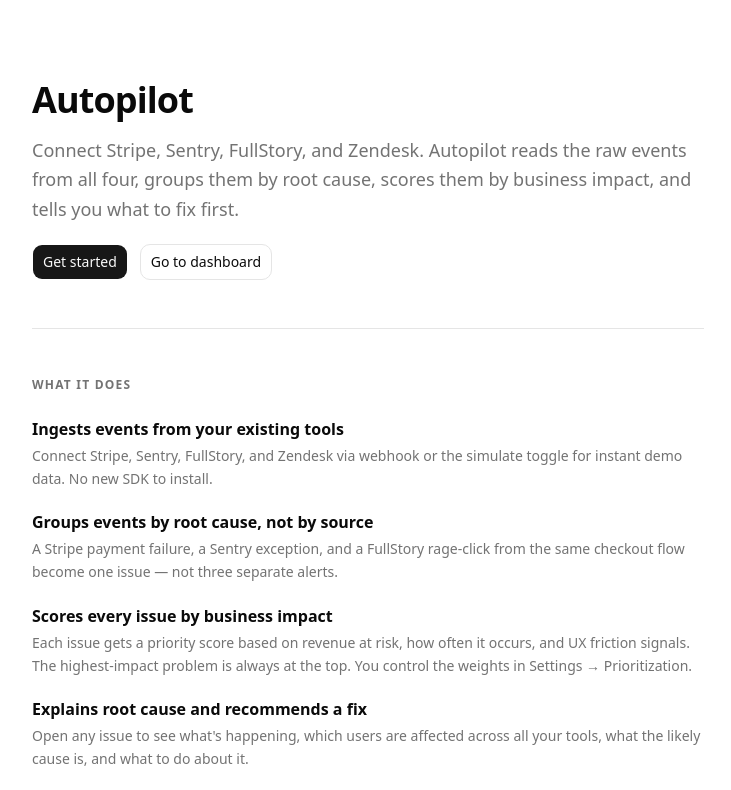
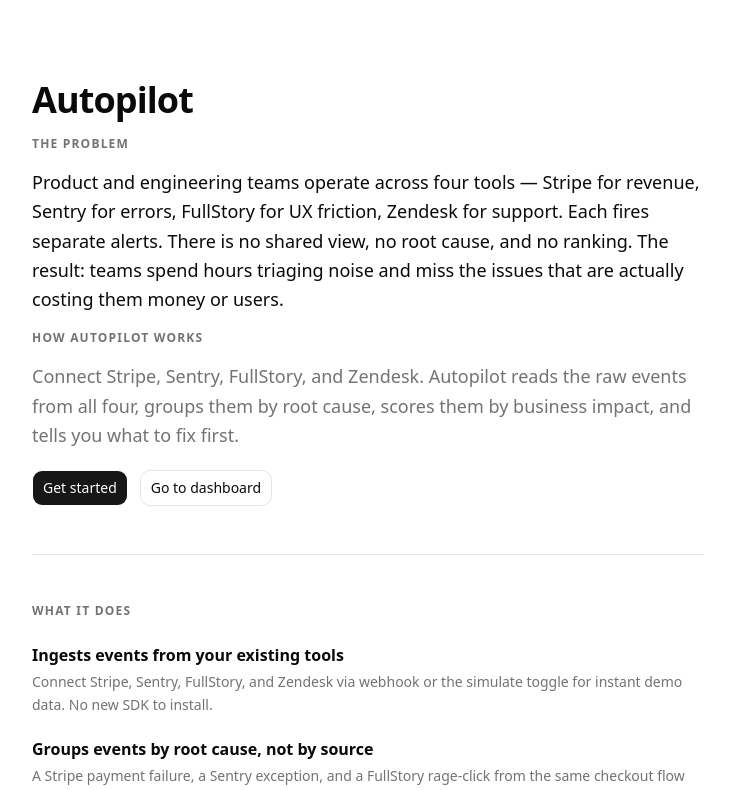
Before and after one commit to sudheer-salavadi/autopilot, a Next.js app in the folder frontend/: page / in a window 1280 px wide. Shown: the top 790 px of the page, without its empty margins (272-1003 px from the left). Built offline with nearby package versions, Linux system fonts and the light colour scheme; no server answers.

Commit message:
Minor updates

```diff
--- a/frontend/app/page.tsx
+++ b/frontend/app/page.tsx
@@ -11,6 +11,15 @@
         {/* Hero */}
         <div className="space-y-4">
           <h1 className="text-4xl font-bold tracking-tight">Autopilot</h1>
+          <h2 className="text-xs font-semibold uppercase tracking-widest text-muted-foreground">The problem</h2>
+          <p className="text-lg leading-relaxed">
+            Product and engineering teams operate across four tools — Stripe for revenue,
+            Sentry for errors, FullStory for UX friction, Zendesk for support. Each fires
+            separate alerts. There is no shared view, no root cause, and no ranking.
+            The result: teams spend hours triaging noise and miss the issues that are
+            actually costing them money or users.
+          </p>
+          <h2 className="text-xs font-semibold uppercase tracking-widest text-muted-foreground">How Autopilot works</h2>
           <p className="text-lg text-muted-foreground leading-relaxed">
             Connect Stripe, Sentry, FullStory, and Zendesk. Autopilot reads the raw
             events from all four, groups them by root cause, scores them by business
--- a/frontend/components/AppSidebar.tsx
+++ b/frontend/components/AppSidebar.tsx
@@ -210,13 +210,13 @@
 
                   {/* How it works */}
                   <div className="space-y-5">
-                    <h2 className="text-xs font-semibold uppercase tracking-widest text-muted-foreground">How it works</h2>
+                    <h2 className="text-xs font-semibold uppercase tracking-widest text-muted-foreground">How Autopilot works</h2>
                     {[
                       { title: "Connect your existing tools", body: "Plug in Stripe, Sentry, FullStory, and Zendesk via webhook or flip the Simulate toggle for instant demo data. No new SDK to install." },
-                      { title: "Events are grouped by root cause", body: "A Stripe payment failure, a Sentry exception, and a FullStory rage-click from the same checkout flow become one issue — not three separate alerts." },
+                      { title: "Autopilot groups ingested events by root cause", body: "A Stripe payment failure, a Sentry exception, and a FullStory rage-click from the same checkout flow become one issue — not three separate alerts." },
                       { title: "Every issue is scored by business impact", body: "Each issue gets a priority score based on revenue at risk, how often it occurs, and UX friction signals. The highest-impact problem surfaces at the top." },
                       { title: "Root cause and recommended fix included", body: "Open any issue to see what broke, which users are affected across all your tools, what the likely cause is, and what to do about it." },
-                      { title: "File to GitHub with one click", body: "Connect your GitHub repo in Settings. Any issue can be sent directly to your tracker — pre-written, with full context attached." },
+                      { title: "Create a GitHub issue with one click", body: "Connect your GitHub repo in Settings. Any issue can be sent directly to your tracker — pre-written, with full context attached." },
                     ].map(({ title, body }) => (
                       <div key={title} className="space-y-1">
                         <p className="text-sm font-semibold">{title}</p>
```
